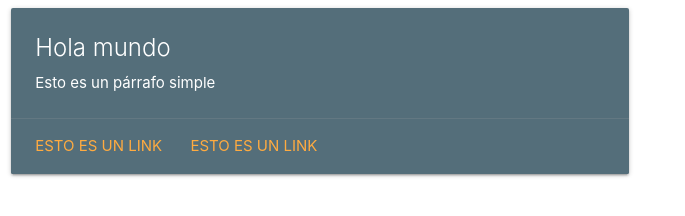
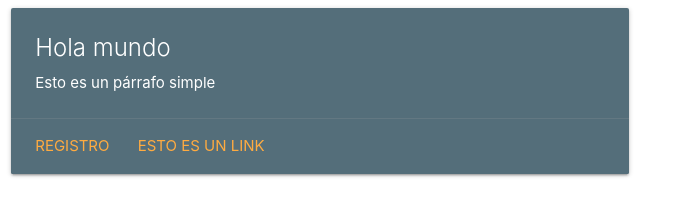
Before and after one commit to pablogalvil/prueba, a plain HTML site: page index.html in a window 1280 px wide. Shown: the whole page, without its empty margins (0-685 px from the left). Drawn offline with nearby package versions, Linux system fonts and the light colour scheme.

Commit message:
Link a registro

```diff
--- a/index.html
+++ b/index.html
@@ -16,7 +16,7 @@
 			  <p>Esto es un párrafo simple</p>
 			</div>
 			<div class="card-action">
-			  <a href="#">Esto es un link</a>
+			  <a href="signup.html">Registro</a>
 			  <a href="#">Esto es un link</a>
 			</div>
 		  </div>
```
